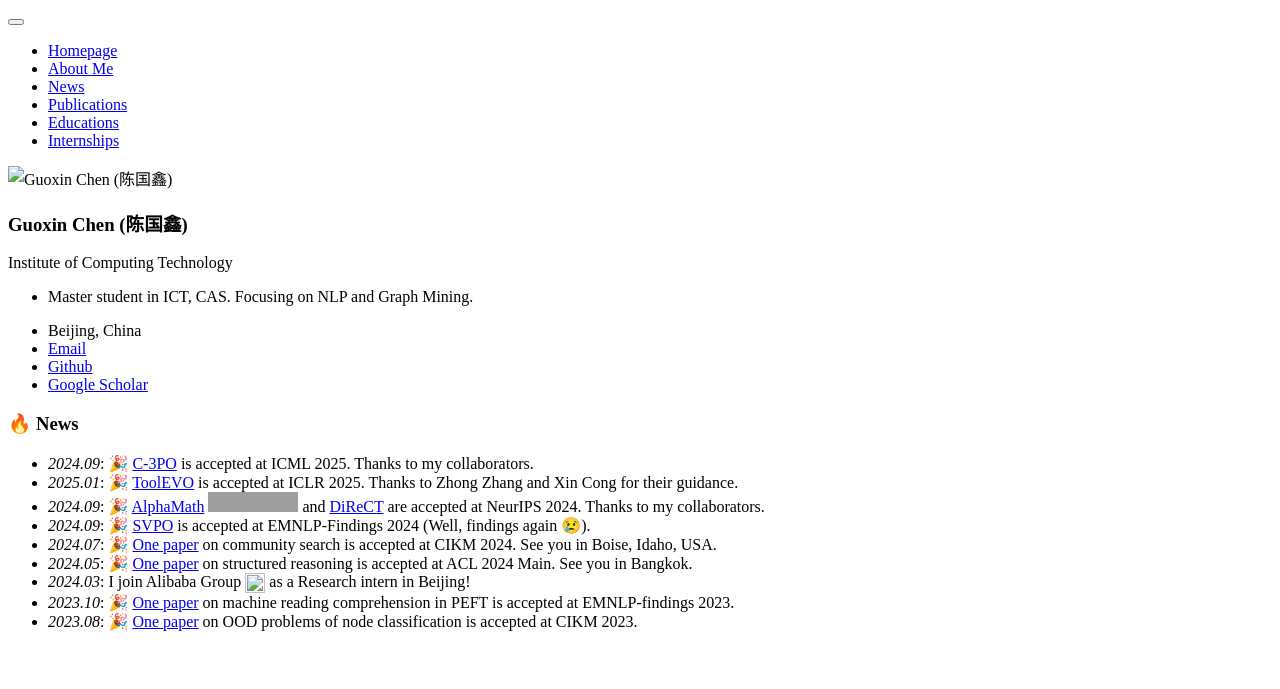
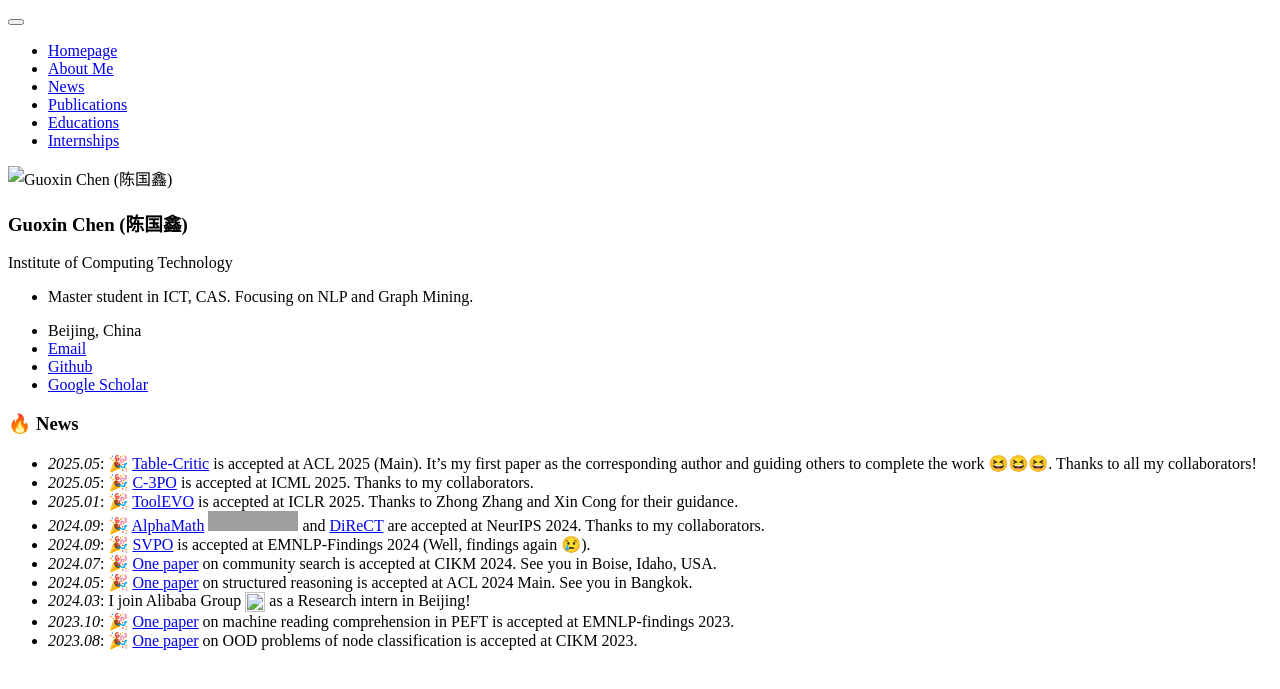
Before and after one commit to Chen-GX/Chen-GX.github.io, a Jekyll site: the page built from _pages/includes/news.md, in a window 1280 px wide. Shown: the top 689 px of the page. Built offline with Jekyll 4.4.1, drawn with Linux system fonts in a browser that asks for light colours; our own code applies the rules of GitHub Pages for plain Markdown files; grey boxes are pictures that could not be loaded.

Commit message:
add table-critic

```diff
--- a/_pages/includes/news.md
+++ b/_pages/includes/news.md
@@ -1,5 +1,6 @@
 # 🔥 News
-- *2024.09*: 🎉 [C-3PO](https://arxiv.org/abs/2502.06205) is accepted at ICML 2025. Thanks to my collaborators.
+- *2025.05*: 🎉 [Table-Critic](https://arxiv.org/pdf/2502.11799) is accepted at ACL 2025 (Main). It's my first paper as the corresponding author and guiding others to complete the work 😆😆😆. Thanks to all my collaborators!
+- *2025.05*: 🎉 [C-3PO](https://arxiv.org/abs/2502.06205) is accepted at ICML 2025. Thanks to my collaborators.
 - *2025.01*: 🎉 [ToolEVO](https://arxiv.org/abs/2410.06617) is accepted at ICLR 2025. Thanks to Zhong Zhang and Xin Cong for their guidance.
 - *2024.09*: 🎉 [AlphaMath](https://arxiv.org/abs/2405.03553) [![](https://img.shields.io/github/stars/MARIO-Math-Reasoning/Super_MARIO?style=social&label=Code+Stars)](https://github.com/MARIO-Math-Reasoning/Super_MARIO) and [DiReCT](https://arxiv.org/abs/2408.01933) are accepted at NeurIPS 2024. Thanks to my collaborators.
 - *2024.09*: 🎉 [SVPO](https://arxiv.org/abs/2406.10858) is accepted at EMNLP-Findings 2024 (Well, findings again 😢).
```
Also changed, not shown: _pages/includes/pub.md (+3 -0 lines).
